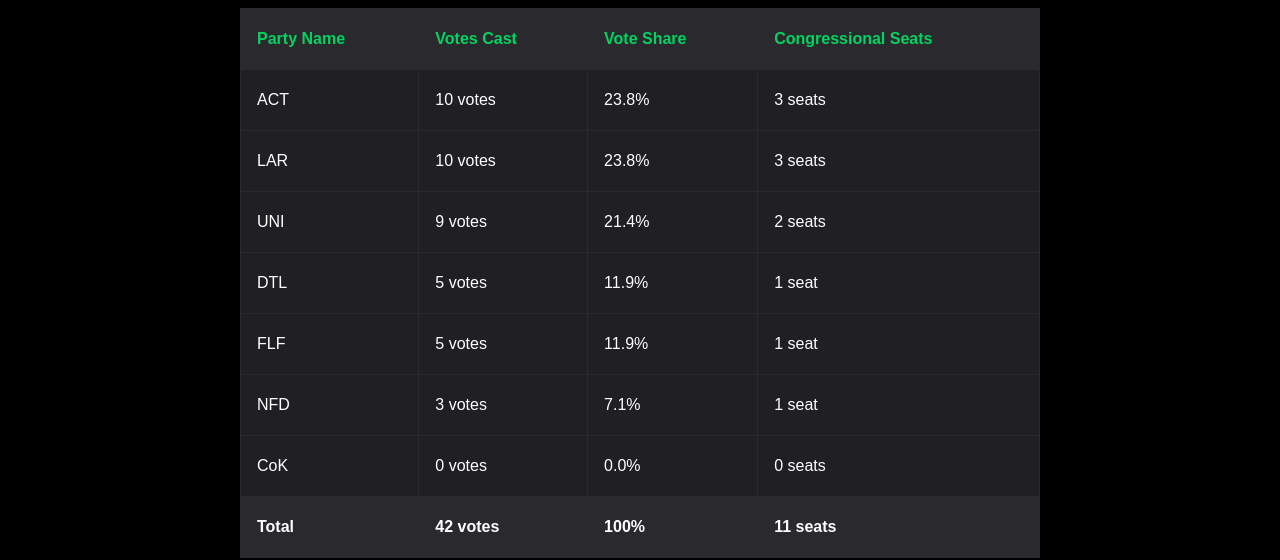
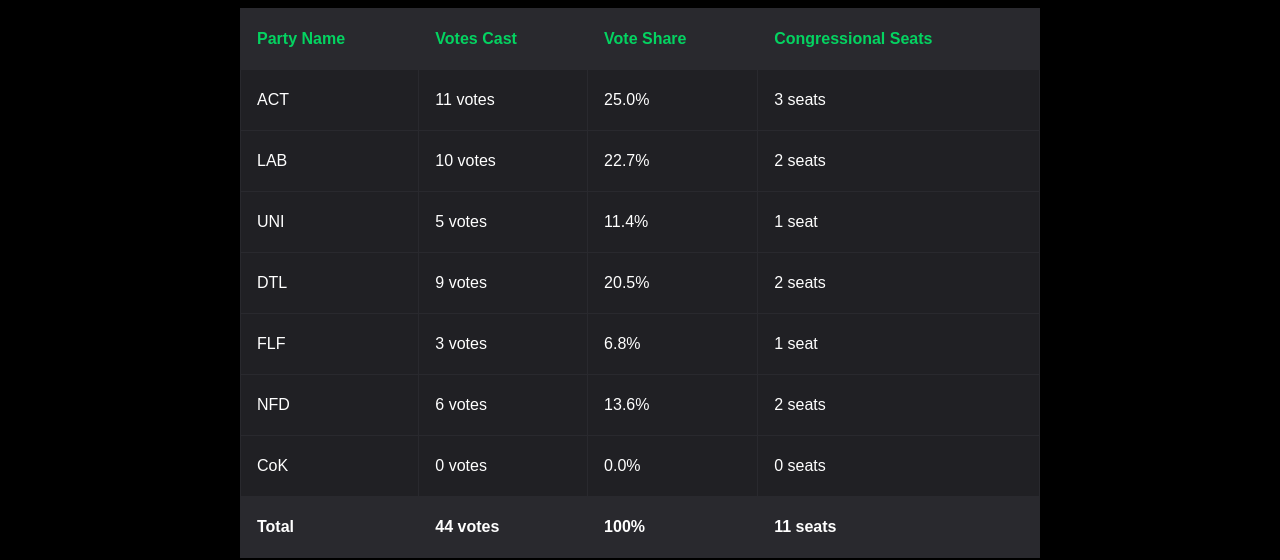
Before and after one commit to eireq/eireq.github.io, a Vue app: page /elections in a window 1280 px wide. Shown: the part 240-800 px from the top of the page. Built offline with nearby package versions, Linux system fonts and the light colour scheme; no server answers.

Commit message:
v2.4.5 elections update

```diff
--- a/src/views/DoulanteseElectionsView.vue
+++ b/src/views/DoulanteseElectionsView.vue
@@ -17,39 +17,39 @@
         <tbody>
           <tr>
             <td>ACT</td>
-            <td>10 votes</td>
-            <td>23.8%</td>
+            <td>11 votes</td>
+            <td>25.0%</td>
             <td>3 seats</td>
           </tr>
           <tr>
-            <td>LAR</td>
+            <td>LAB</td>
             <td>10 votes</td>
-            <td>23.8%</td>
-            <td>3 seats</td>
+            <td>22.7%</td>
+            <td>2 seats</td>
           </tr>
           <tr>
             <td>UNI</td>
+            <td>5 votes</td>
+            <td>11.4%</td>
+            <td>1 seat</td>
+          </tr>
+          <tr>
+            <td>DTL</td>
             <td>9 votes</td>
-            <td>21.4%</td>
+            <td>20.5%</td>
             <td>2 seats</td>
           </tr>
           <tr>
-            <td>DTL</td>
-            <td>5 votes</td>
-            <td>11.9%</td>
-            <td>1 seat</td>
-          </tr>
-          <tr>
             <td>FLF</td>
-            <td>5 votes</td>
-            <td>11.9%</td>
+            <td>3 votes</td>
+            <td>6.8%</td>
             <td>1 seat</td>
           </tr>
           <tr>
             <td>NFD</td>
-            <td>3 votes</td>
-            <td>7.1%</td>
-            <td>1 seat</td>
+            <td>6 votes</td>
+            <td>13.6%</td>
+            <td>2 seats</td>
           </tr>
           <tr>
             <td>CoK</td>
@@ -61,7 +61,7 @@
         <tfoot>
           <tr>
             <td><strong>Total</strong></td>
-            <td><strong>42 votes</strong></td>
+            <td><strong>44 votes</strong></td>
             <td><strong>100%</strong></td>
             <td><strong>11 seats</strong></td>
           </tr>
```
